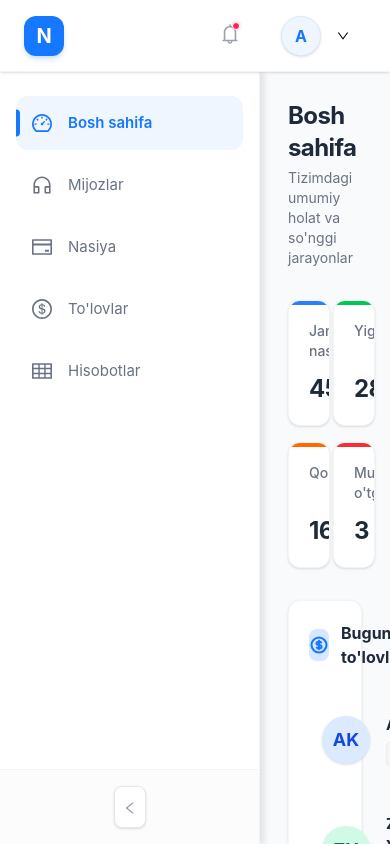
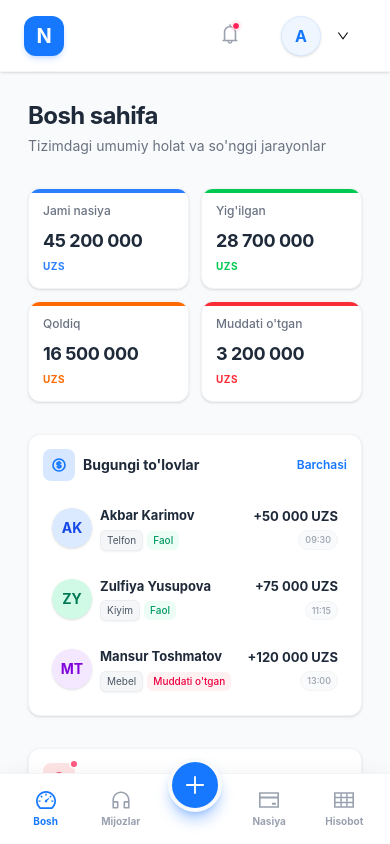
Before and after one commit to UtkirMansurovich/nasiya-client, a React (Vite) app: page /dashboard in a window 390 px wide. Built offline with nearby package versions, Linux system fonts and the light colour scheme.

Commit message:
type fix responsive bugs

```diff
--- a/src/ui/AppLayout.tsx
+++ b/src/ui/AppLayout.tsx
@@ -8,7 +8,7 @@ export function AppLayout() {
             {/* You can add a header, sidebar, or navigation here in the future */}
             <Header />
             <SideBar />
-            <main className="row-start-2 row-end-3 col-start-2 col-end-3 bg-gray-50 p-3 overflow-auto">
+            <main className="row-start-2 row-end-3 col-start-2 col-end-3 bg-gray-50 p-3 overflow-auto pb-24 md:pb-3">
                 <Outlet />
             </main>
         </div>
--- a/src/ui/DashboardCard.tsx
+++ b/src/ui/DashboardCard.tsx
@@ -4,11 +4,11 @@ import type { IDashboardCard } from "../interfaces";
 
 export const DashboardCard: FC = (): JSX.Element => {
     return (
-        <div className="grid grid-cols-2 lg:grid-cols-4 gap-4">
+        <div className="grid grid-cols-2 lg:grid-cols-4 gap-3 sm:gap-4">
             {dataDashboardCard?.map((item: IDashboardCard) => (
                 <div
                     key={item?.id}
-                    className="bg-white p-5 rounded-xl border border-gray-100 shadow-sm flex flex-col relative overflow-hidden group hover:shadow-md transition-shadow duration-200"
+                    className="bg-white p-3.5 sm:p-5 rounded-xl border border-gray-100 shadow-sm flex flex-col relative overflow-hidden group hover:shadow-md transition-shadow duration-200"
                 >
                     {/* Decorative top border */}
                     <div
@@ -16,14 +16,14 @@ export const DashboardCard: FC = (): JSX.Element => {
                         style={{ backgroundColor: item?.color }}
                     />
 
-                    <p className="text-gray-500 font-medium text-sm mb-3">{item?.title}</p>
+                    <p className="text-gray-500 font-medium text-xs sm:text-sm mb-2 sm:mb-3">{item?.title}</p>
 
-                    <div className="flex items-baseline gap-1.5 mt-auto">
-                        <p className="text-2xl font-bold text-gray-800 tracking-tight">
+                    <div className="flex flex-wrap items-baseline gap-1 sm:gap-1.5 mt-auto">
+                        <p className="text-lg sm:text-2xl font-bold text-gray-800 tracking-tight truncate w-full sm:w-auto">
                             {new Intl.NumberFormat('fr-CA').format(item?.value)}
                         </p>
                         <p
-                            className="text-xs font-bold uppercase tracking-wider"
+                            className="text-[10px] sm:text-xs font-bold uppercase tracking-wider"
                             style={{ color: item?.color }}
                         >
                             {item?.currency}
--- a/src/ui/DashboardExpired.tsx
+++ b/src/ui/DashboardExpired.tsx
@@ -12,41 +12,41 @@ export const DashboardExpired: FC = (): JSX.Element => {
     ];
 
     return (
-        <div className="bg-white rounded-xl shadow-sm border border-gray-100 p-5 flex flex-col h-full">
-            <div className="flex items-center justify-between mb-5">
-                <div className="flex items-center gap-3">
-                    <div className="w-8 h-8 rounded-lg bg-rose-100 text-rose-600 flex items-center justify-center relative">
+        <div className="bg-white rounded-xl shadow-sm border border-gray-100 p-3.5 sm:p-5 flex flex-col h-full">
+            <div className="flex items-center justify-between mb-4 sm:mb-5">
+                <div className="flex items-center gap-2 sm:gap-3">
+                    <div className="w-8 h-8 rounded-lg bg-rose-100 text-rose-600 flex items-center justify-center relative shrink-0">
                         <div className="absolute -top-1 -right-1 w-2.5 h-2.5 rounded-full bg-rose-500 animate-pulse border-2 border-white"></div>
-                        <svg className="w-5 h-5" fill="none" stroke="currentColor" viewBox="0 0 24 24" xmlns="http://www.w3.org/2000/svg"><path strokeLinecap="round" strokeLinejoin="round" strokeWidth={2.5} d="M12 8v4m0 4h.01M21 12a9 9 0 11-18 0 9 9 0 0118 0z" /></svg>
+                        <svg className="w-4 h-4 sm:w-5 sm:h-5" fill="none" stroke="currentColor" viewBox="0 0 24 24" xmlns="http://www.w3.org/2000/svg"><path strokeLinecap="round" strokeLinejoin="round" strokeWidth={2.5} d="M12 8v4m0 4h.01M21 12a9 9 0 11-18 0 9 9 0 0118 0z" /></svg>
                     </div>
-                    <h4 className="font-bold text-gray-800 text-base">Muddati o'tganlar</h4>
+                    <h4 className="font-bold text-gray-800 text-sm sm:text-base">Muddati o'tganlar</h4>
                 </div>
-                <button className="text-sm font-semibold text-rose-600 hover:text-rose-700 transition-colors">Barchasi</button>
+                <button className="text-xs sm:text-sm font-semibold text-rose-600 hover:text-rose-700 transition-colors">Barchasi</button>
             </div>
 
             <div className="flex flex-col gap-2">
                 {dataDashboardExpired?.map((item: IDashboardExpired, index: number) => (
                     <div
                         key={item?.id}
-                        className="p-3 flex items-center justify-between hover:bg-rose-50/50 transition-all duration-200 rounded-xl border border-transparent hover:border-rose-100 group"
+                        className="p-2 sm:p-3 flex items-center justify-between hover:bg-rose-50/50 transition-all duration-200 rounded-xl border border-transparent hover:border-rose-100 group gap-2"
                     >
-                        <div className="flex items-center gap-4">
-                            <div className={`w-11 h-11 rounded-full ${avatarColors[index % avatarColors.length]} font-bold flex items-center justify-center shrink-0 text-sm shadow-sm group-hover:scale-105 transition-transform`}>
+                        <div className="flex items-center gap-2 sm:gap-4 flex-1 min-w-0">
+                            <div className={`w-10 h-10 sm:w-11 sm:h-11 rounded-full ${avatarColors[index % avatarColors.length]} font-bold flex items-center justify-center shrink-0 text-sm shadow-sm group-hover:scale-105 transition-transform`}>
                                 {item?.fullName?.split(" ")[0]?.charAt(0)}
                                 {item?.fullName?.split(" ")[1]?.charAt(0)}
                             </div>
-                            <div className="flex flex-col">
-                                <p className="font-bold text-gray-800 text-[15px]">{item?.fullName}</p>
-                                <div className="flex items-center text-[13px] text-gray-500 mt-1">
-                                    <p className="bg-gray-100/80 px-2 py-0.5 rounded-md text-gray-600 border border-gray-200/60 shadow-xs">{item?.product}</p>
+                            <div className="flex flex-col flex-1 min-w-0">
+                                <p className="font-bold text-gray-800 text-[13px] sm:text-[15px] truncate">{item?.fullName}</p>
+                                <div className="flex items-center text-[10px] sm:text-[13px] text-gray-500 mt-1">
+                                    <p className="bg-gray-100/80 px-1.5 sm:px-2 py-0.5 rounded-md text-gray-600 border border-gray-200/60 shadow-xs truncate max-w-[80px] sm:max-w-none">{item?.product}</p>
                                 </div>
                             </div>
                         </div>
-                        <div className="text-right flex flex-col items-end">
-                            <p className="font-bold text-rose-600 text-[16px]">
+                        <div className="text-right flex flex-col items-end shrink-0 pl-1">
+                            <p className="font-bold text-rose-600 text-[13px] sm:text-[16px] whitespace-nowrap">
                                 {new Intl.NumberFormat('fr-CA').format(item?.value)} {item?.currency}
                             </p>
-                            <p className="text-[12px] text-gray-400 mt-1 font-medium bg-gray-50 px-2.5 py-0.5 rounded-full border border-gray-100">
+                            <p className="text-[9px] sm:text-[12px] text-gray-400 mt-1 font-medium bg-gray-50 px-1.5 sm:px-2.5 py-0.5 rounded-full border border-gray-100 whitespace-nowrap">
                                 Oxirgi: {item?.lastPaymentDate}
                             </p>
                         </div>
--- a/src/ui/DashboardPayments.tsx
+++ b/src/ui/DashboardPayments.tsx
@@ -12,43 +12,43 @@ export const DashboardPayments: FC = (): JSX.Element => {
     ];
 
     return (
-        <div className="bg-white rounded-xl shadow-sm border border-gray-100 p-5 flex flex-col h-full">
-            <div className="flex items-center justify-between mb-5">
-                <div className="flex items-center gap-3">
-                    <div className="w-8 h-8 rounded-lg bg-(--secondary-hover) text-(--secondary) flex items-center justify-center">
-                        <svg className="w-5 h-5" fill="none" stroke="currentColor" viewBox="0 0 24 24" xmlns="http://www.w3.org/2000/svg"><path strokeLinecap="round" strokeLinejoin="round" strokeWidth={2.5} d="M12 8c-1.657 0-3 .895-3 2s1.343 2 3 2 3 .895 3 2-1.343 2-3 2m0-8c1.11 0 2.08.402 2.599 1M12 8V7m0 1v8m0 0v1m0-1c-1.11 0-2.08-.402-2.599-1M21 12a9 9 0 11-18 0 9 9 0 0118 0z" /></svg>
+        <div className="bg-white rounded-xl shadow-sm border border-gray-100 p-3.5 sm:p-5 flex flex-col h-full">
+            <div className="flex items-center justify-between mb-4 sm:mb-5">
+                <div className="flex items-center gap-2 sm:gap-3">
+                    <div className="w-8 h-8 rounded-lg bg-(--secondary-hover) text-(--secondary) flex items-center justify-center shrink-0">
+                        <svg className="w-4 h-4 sm:w-5 sm:h-5" fill="none" stroke="currentColor" viewBox="0 0 24 24" xmlns="http://www.w3.org/2000/svg"><path strokeLinecap="round" strokeLinejoin="round" strokeWidth={2.5} d="M12 8c-1.657 0-3 .895-3 2s1.343 2 3 2 3 .895 3 2-1.343 2-3 2m0-8c1.11 0 2.08.402 2.599 1M12 8V7m0 1v8m0 0v1m0-1c-1.11 0-2.08-.402-2.599-1M21 12a9 9 0 11-18 0 9 9 0 0118 0z" /></svg>
                     </div>
-                    <h4 className="font-bold text-gray-800 text-base">Bugungi to'lovlar</h4>
+                    <h4 className="font-bold text-gray-800 text-sm sm:text-base">Bugungi to'lovlar</h4>
                 </div>
-                <button className="text-sm font-semibold text-(--secondary) hover:text-blue-700 transition-colors">Barchasi</button>
+                <button className="text-xs sm:text-sm font-semibold text-(--secondary) hover:text-blue-700 transition-colors">Barchasi</button>
             </div>
             <div className="flex flex-col gap-2">
                 {dataDashboardPayments?.map((item: IDashboardPayments, index: number) => (
                     <div
                         key={item?.id}
-                        className="p-3 flex items-center justify-between hover:bg-gray-50 transition-all duration-200 rounded-xl border border-transparent hover:border-gray-200 group"
+                        className="p-2 sm:p-3 flex items-center justify-between hover:bg-gray-50 transition-all duration-200 rounded-xl border border-transparent hover:border-gray-200 group gap-2"
                     >
-                        <div className="flex items-center gap-4">
-                            <div className={`w-12 h-12 rounded-full ${avatarColors[index % avatarColors.length]} font-bold flex items-center justify-center shrink-0 text-lg shadow-sm group-hover:scale-105 transition-transform`}>
+                        <div className="flex items-center gap-2 sm:gap-4 flex-1 min-w-0">
+                            <div className={`w-10 h-10 sm:w-12 sm:h-12 rounded-full ${avatarColors[index % avatarColors.length]} font-bold flex items-center justify-center shrink-0 text-sm sm:text-lg shadow-sm group-hover:scale-105 transition-transform`}>
                                 {item?.fullName?.split(" ")[0]?.charAt(0)}
                                 {item?.fullName?.split(" ")[1]?.charAt(0)}
                             </div>
-                            <div className="flex flex-col">
-                                <p className="font-bold text-gray-800 text-[15px]">{item?.fullName}</p>
-                                <div className="flex items-center text-[13px] text-gray-500 mt-1">
-                                    <p className="bg-gray-100/80 px-2 py-0.5 rounded-md text-gray-600 border border-gray-200/60 shadow-xs">{item?.product}</p>
-                                    <span className="mx-2 text-gray-300">—</span>
-                                    <p className={item?.status === "Faol" ? "text-emerald-600 font-medium bg-emerald-50 px-2 py-0.5 rounded-md" : "text-rose-600 font-medium bg-rose-50 px-2 py-0.5 rounded-md"}>
+                            <div className="flex flex-col flex-1 min-w-0">
+                                <p className="font-bold text-gray-800 text-[13px] sm:text-[15px] truncate">{item?.fullName}</p>
+                                <div className="flex flex-wrap items-center gap-1 sm:gap-2 text-[10px] sm:text-[13px] text-gray-500 mt-1">
+                                    <p className="bg-gray-100/80 px-1.5 sm:px-2 py-0.5 rounded-md text-gray-600 border border-gray-200/60 shadow-xs truncate max-w-[70px] sm:max-w-none">{item?.product}</p>
+                                    <span className="hidden sm:inline text-gray-300">—</span>
+                                    <p className={item?.status === "Faol" ? "text-emerald-600 font-medium bg-emerald-50 px-1.5 sm:px-2 py-0.5 rounded-md" : "text-rose-600 font-medium bg-rose-50 px-1.5 sm:px-2 py-0.5 rounded-md"}>
                                         {item?.status}
                                     </p>
                                 </div>
                             </div>
                         </div>
-                        <div className="text-right flex flex-col items-end">
-                            <p className="font-bold text-gray-800 text-[16px]">
+                        <div className="text-right flex flex-col items-end shrink-0 pl-1">
+                            <p className="font-bold text-gray-800 text-[13px] sm:text-[16px] whitespace-nowrap">
                                 +{new Intl.NumberFormat('fr-CA').format(item?.value)} UZS
                             </p>
-                            <p className="text-[12px] text-gray-400 mt-1 font-medium bg-gray-50 px-2.5 py-0.5 rounded-full border border-gray-100">
+                            <p className="text-[9px] sm:text-[12px] text-gray-400 mt-1 font-medium bg-gray-50 px-1.5 sm:px-2.5 py-0.5 rounded-full border border-gray-100 whitespace-nowrap">
                                 {item?.time}
                             </p>
                         </div>
--- a/src/ui/ReportsChartArea.tsx
+++ b/src/ui/ReportsChartArea.tsx
@@ -1,6 +1,7 @@
 import { type FC, type JSX } from "react";
+import type { IChartData } from "../interfaces";
 
-const chartData = [
+const chartData: IChartData[] = [
     { id: 1, month: "Yan", value: "3 600 000", percent: 60, barClass: "bg-(--secondary) group-hover:bg-blue-400" },
     { id: 2, month: "Feb", value: "4 500 000", percent: 75, barClass: "bg-(--secondary) group-hover:bg-blue-400" },
     { id: 3, month: "Mar", value: "3 300 000", percent: 55, barClass: "bg-(--secondary) group-hover:bg-blue-400" },
@@ -12,7 +13,7 @@ export const ReportsChartArea: FC = (): JSX.Element => (
         <h3 className="font-bold text-gray-800 text-lg mb-8 pb-4 border-b border-gray-100">Oylik to'lov dinamikasi</h3>
 
         <div className="flex flex-col gap-7 mt-4">
-            {chartData.map(item => (
+            {chartData.map((item: IChartData) => (
                 <div key={item.id} className="flex items-center gap-4 group">
                     <span className="w-10 text-gray-500 font-bold text-sm uppercase tracking-wide">{item.month}</span>
                     <div className="flex-1 h-4 bg-gray-50 rounded-full overflow-hidden shadow-inner border border-gray-100">
--- a/src/ui/ReportsTopDebtors.tsx
+++ b/src/ui/ReportsTopDebtors.tsx
@@ -1,6 +1,7 @@
 import { type FC, type JSX } from "react";
+import type { IDebtorsData } from "../interfaces";
 
-const debtorsData = [
+const debtorsData: IDebtorsData[] = [
     { id: 1, name: "Nilufar Raximova", amount: "1 200 000 UZS", colorClass: "text-rose-600", bgClass: "bg-rose-100" },
     { id: 2, name: "Akbar Karimov", amount: "1 250 000 UZS", colorClass: "text-amber-600", bgClass: "bg-amber-100" },
     { id: 3, name: "Sardor Xolmatov", amount: "850 000 UZS", colorClass: "text-rose-600", bgClass: "bg-rose-100" },
@@ -11,7 +12,7 @@ export const ReportsTopDebtors: FC = (): JSX.Element => (
         <h3 className="font-bold text-gray-800 text-lg mb-6 pb-4 border-b border-gray-100">Eng ko'p qarzdorlar</h3>
 
         <div className="flex flex-col gap-4">
-            {debtorsData.map((item, index) => (
+            {debtorsData.map((item: IDebtorsData, index: number) => (
                 <div key={item.id} className="flex items-center justify-between p-4 rounded-xl border border-gray-100 hover:border-gray-200 hover:bg-gray-50 transition-all group cursor-pointer">
                     <div className="flex items-center gap-4">
                         <div className={`w-9 h-9 rounded-full flex items-center justify-center font-bold text-sm shrink-0 ${item.bgClass} ${item.colorClass} shadow-sm group-hover:scale-110 transition-transform`}>
--- a/src/ui/SideBar.tsx
+++ b/src/ui/SideBar.tsx
@@ -1,6 +1,6 @@
 import { type FC, type JSX } from "react";
 import type { IMenuItem } from "../interfaces";
-import { CreditCardOutlined, CustomerServiceOutlined, DashboardOutlined, DollarOutlined, LeftOutlined, TableOutlined } from "@ant-design/icons";
+import { CreditCardOutlined, CustomerServiceOutlined, DashboardOutlined, DollarOutlined, LeftOutlined, TableOutlined, PlusOutlined } from "@ant-design/icons";
 import { Link, useLocation } from "react-router-dom";
 import { useSidebar } from "../store/Sidebar";
 
@@ -55,7 +55,9 @@ export const SideBar: FC = (): JSX.Element => {
     };
 
     return (
-        <div className={`${sidebar.isCollapsed === "true" ? "w-[260px]" : "w-[80px]"} bg-white transition-all duration-300 ease-in-out row-start-2 row-end-3 col-start-1 col-end-2 shadow-(--shadow-right) z-10 flex flex-col justify-between border-r border-gray-100`}>
+        <>
+            {/* Desktop Sidebar */}
+            <div className={`hidden md:flex ${sidebar.isCollapsed === "true" ? "w-[260px]" : "w-[80px]"} bg-white transition-all duration-300 ease-in-out row-start-2 row-end-3 col-start-1 col-end-2 shadow-(--shadow-right) z-10 flex-col justify-between border-r border-gray-100`}>
                 <ul className="px-4 py-6 flex flex-col gap-2">
                     {menuItems?.map((item: IMenuItem) => (
                         <li key={item?.to} className="w-full">
@@ -97,5 +99,36 @@ export const SideBar: FC = (): JSX.Element => {
                     </div>
                 </div>
             </div>
+
+            {/* Mobile Bottom Navigation */}
+            <div className="md:hidden fixed bottom-0 left-0 right-0 bg-white border-t border-gray-100 flex items-center justify-around px-2 py-2 pb-[calc(env(safe-area-inset-bottom)+0.5rem)] z-50 shadow-[0_-5px_20px_-5px_rgba(0,0,0,0.05)]">
+                <Link to="/dashboard" className={`flex flex-col items-center justify-center w-14 h-12 gap-1 rounded-xl transition-colors ${location.pathname.includes('dashboard') ? 'text-(--secondary)' : 'text-gray-400 hover:text-gray-600'}`}>
+                    <DashboardOutlined className="text-[20px]" />
+                    <span className="text-[10px] font-bold">Bosh</span>
+                </Link>
+
+                <Link to="/customers" className={`flex flex-col items-center justify-center w-14 h-12 gap-1 rounded-xl transition-colors ${location.pathname.includes('customers') ? 'text-(--secondary)' : 'text-gray-400 hover:text-gray-600'}`}>
+                    <CustomerServiceOutlined className="text-[20px]" />
+                    <span className="text-[10px] font-bold">Mijozlar</span>
+                </Link>
+
+                {/* FAB (Floating Action Button) */}
+                <div className="relative -top-6">
+                    <Link to="/payments" className="flex items-center justify-center w-[54px] h-[54px] bg-(--secondary) text-white rounded-full shadow-lg shadow-blue-500/40 border-[4px] border-gray-50 hover:scale-105 transition-transform">
+                        <PlusOutlined className="text-[22px] font-bold" />
+                    </Link>
+                </div>
+
+                <Link to="/loans" className={`flex flex-col items-center justify-center w-14 h-12 gap-1 rounded-xl transition-colors ${location.pathname.includes('loans') ? 'text-(--secondary)' : 'text-gray-400 hover:text-gray-600'}`}>
+                    <CreditCardOutlined className="text-[20px]" />
+                    <span className="text-[10px] font-bold">Nasiya</span>
+                </Link>
+
+                <Link to="/reports" className={`flex flex-col items-center justify-center w-14 h-12 gap-1 rounded-xl transition-colors ${location.pathname.includes('reports') ? 'text-(--secondary)' : 'text-gray-400 hover:text-gray-600'}`}>
+                    <TableOutlined className="text-[20px]" />
+                    <span className="text-[10px] font-bold">Hisobot</span>
+                </Link>
+            </div>
+        </>
     )
 }
```
Also changed, not shown: src/interfaces/index.ts (+25 -0 lines), src/ui/PaymentsHistory.tsx (+20 -19 lines). Lines whose indentation alone changed are shown as unchanged.
